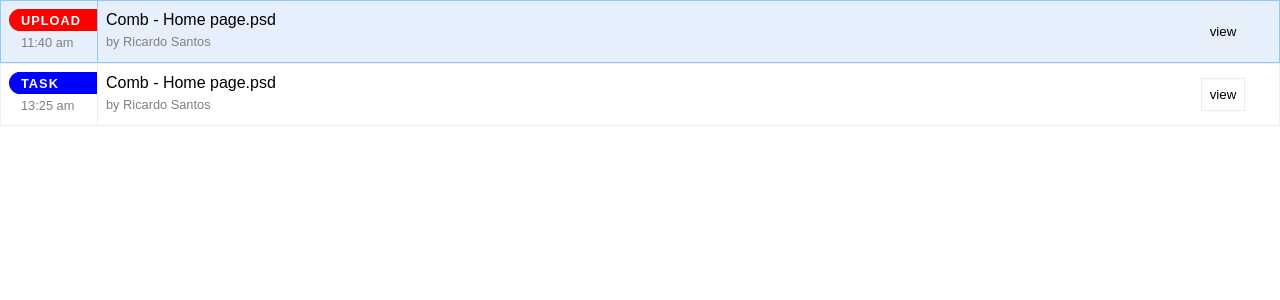
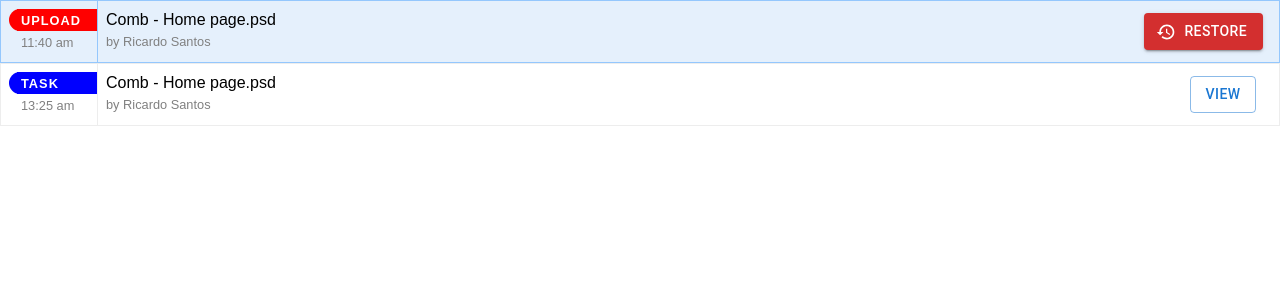
Before and after one commit to gabrielmg7/treino-react-typescript, a React (Create React App) app: page / in a window 1280 px wide. Shown: the top 300 px of the page. Built offline with nearby package versions, Linux system fonts and the light colour scheme.

Commit message:
installed mui icons and material

```diff
--- a/package.json
+++ b/package.json
@@ -3,6 +3,10 @@
   "version": "0.1.0",
   "private": true,
   "dependencies": {
+    "@emotion/react": "^11.9.3",
+    "@emotion/styled": "^11.9.3",
+    "@mui/icons-material": "^5.8.4",
+    "@mui/material": "^5.8.7",
     "@testing-library/jest-dom": "^5.16.4",
     "@testing-library/react": "^13.3.0",
     "@testing-library/user-event": "^13.5.0",
--- a/src/App.tsx
+++ b/src/App.tsx
@@ -1,5 +1,7 @@
+import { Button } from '@mui/material';
 import React from 'react';
 import ItemProject from './components/ItemProject';
+import RestoreIcon from '@mui/icons-material/Restore'
 
 function App() {
   return (
@@ -12,7 +14,7 @@ function App() {
         tagBgColor='red'
         tagColor='white'
       >
-        <button style={{padding:'8px', backgroundColor:'transparent', border: '1px solid #ededed'}}>view</button>
+        <Button variant='contained' startIcon={<RestoreIcon />} color='error'>Restore </Button>
       </ItemProject>
 
       <ItemProject
@@ -23,7 +25,7 @@ function App() {
         tagBgColor='blue'
         tagColor='white'
       >
-        <button style={{padding:'8px', backgroundColor:'transparent', border: '1px solid #ededed'}}>view</button>
+        <Button variant='outlined'>view</Button>
       </ItemProject>
     </div>
   );
```
Also changed, not shown: 1 other file (tests, documents, lock files or other folders).
